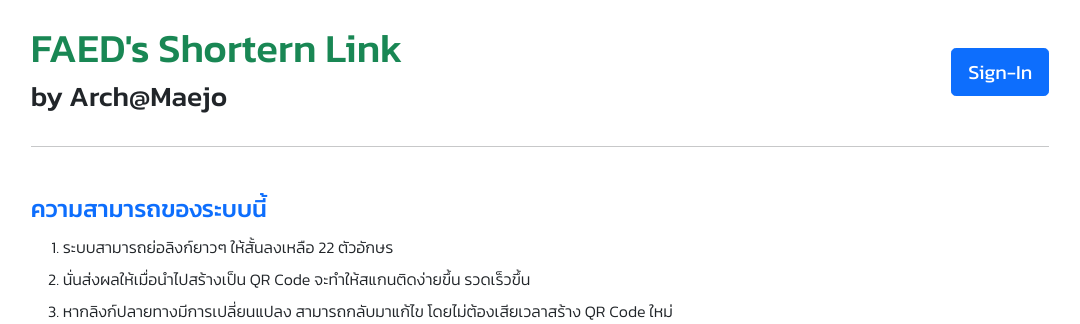
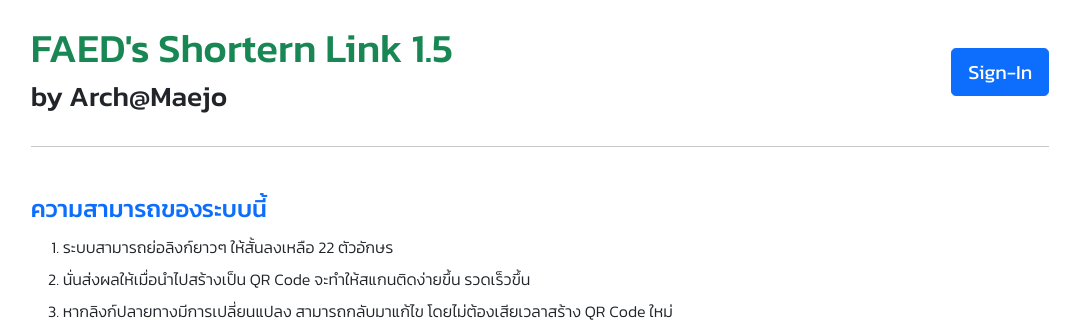
Before and after one commit to umnarjchittong/Link, a PHP site: page / in a window 1280 px wide. Shown: the top 324 px of the page, without its empty margins (100-1180 px from the left). Run offline with PHP 8.4, Linux system fonts and the light colour scheme.

Commit message:
update version name

```diff
--- a/core.php
+++ b/core.php
@@ -10,7 +10,7 @@ class Constants
     public $data_filename = 'link_data.txt';
     public $google_analytic_id = 'G-62GTDQF33N';
     public $url_hosting = 'faed.mju.ac.th/dev/link/?l=';
-    public $system_version = '1.0';
+    public $system_version = '1.5';
 }
 
 class CommonFnc extends Constants
--- a/index.php
+++ b/index.php
@@ -1,6 +1,9 @@
 <!DOCTYPE html>
 <html lang="en">
-
+<?php
+include("core.php");
+$fnc = new App_Object();
+?>
 <head>
     <meta charset="UTF-8">
     <meta name="viewport" content="width=device-width, initial-scale=1.0">
@@ -20,7 +23,7 @@
     <div class="container col-12 col-md-10 p-4">
         <div class="row mb-0">
             <div class="col">
-                <h1 class="text-success">FAED's Shortern Link</h1>
+                <h1 class="text-success">FAED's Shortern Link <?= $fnc->system_version ?></h1>
                 <h3 class="text-mute">by Arch@Maejo </h3>
             </div>
             <div class="col">
@@ -30,8 +33,6 @@
         <hr class="my-4">
         <?php
         if (isset($_GET["l"])) {
-            include("core.php");
-            $fnc = new App_Object();
 
             $data = json_decode($fnc->fread_data(), true, JSON_UNESCAPED_UNICODE);
             if (is_array($data)) {
```
